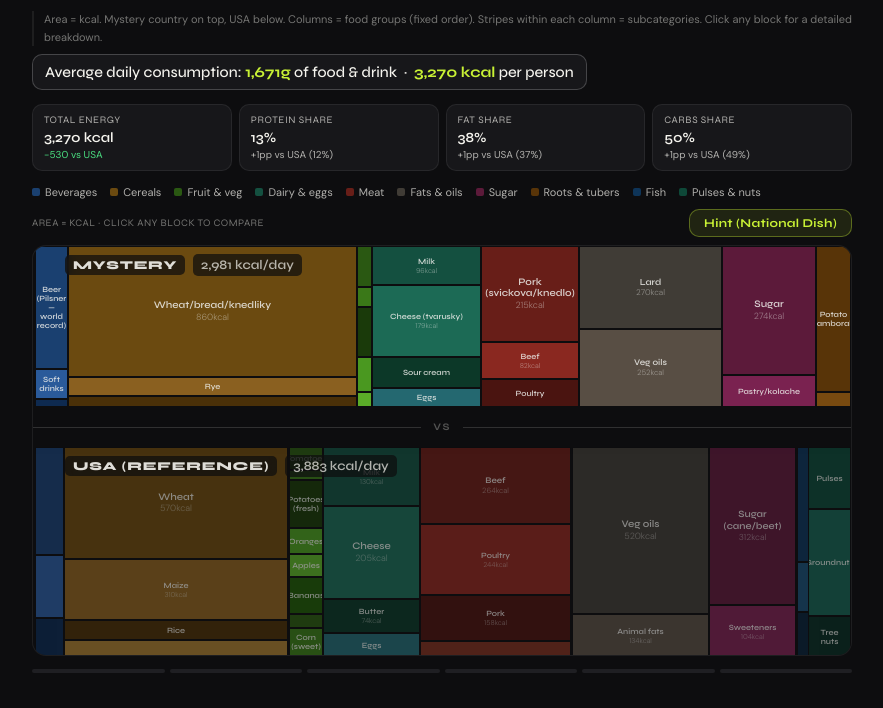
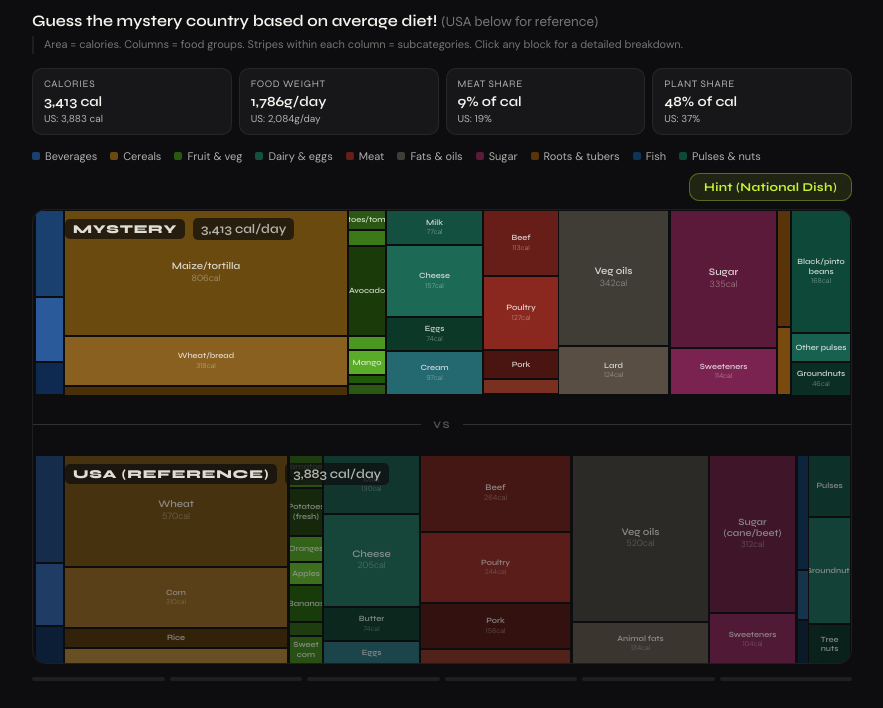
Before and after one commit to gillg0g/feastle, a plain HTML site: page index.html in a window 1280 px wide. Shown: the part 55-763 px from the top of the page, without its empty margins (198-1081 px from the left). Drawn offline with Linux system fonts and the light colour scheme.

Commit message:
Add files via upload

```diff
--- a/index.html
+++ b/index.html
@@ -39,7 +39,7 @@ main{width:100%;max-width:860px;padding:14px 20px 60px}
 .sc-label{font-size:10px;color:var(--muted);text-transform:uppercase;letter-spacing:.6px;margin-bottom:3px;font-family:'Syne',sans-serif}
 .sc-val{font-size:14px;font-weight:600;color:var(--text);font-family:'Syne',sans-serif;white-space:nowrap;overflow:hidden;text-overflow:ellipsis}
 .sc-sub{font-size:10px;margin-top:2px}
-.dp{color:#f87171}.dn{color:#4ade80}.dz{color:var(--muted)}
+.dp{color:var(--muted)}.dn{color:var(--muted)}.dz{color:var(--muted)}
 .legend{display:flex;flex-wrap:wrap;gap:5px 13px;margin-bottom:10px}
 .li{display:flex;align-items:center;gap:5px;font-size:11px;color:var(--muted);cursor:pointer;transition:color .12s}
 .li:hover{color:var(--text)}
@@ -136,13 +136,13 @@ main{width:100%;max-width:860px;padding:14px 20px 60px}
 </header>
 <main>
   <div class="game-header">
-    <p class="how-to">Area = kcal. Mystery country on top, USA below. Columns = food groups (fixed order). Stripes within each column = subcategories. Click any block for a detailed breakdown.</p>
-    <div class="consumption-label" id="consumption-label"></div>
+    <div style="font-size:16px;font-weight:600;color:var(--text);font-family:'Syne',sans-serif;margin-bottom:6px">Guess the mystery country based on average diet! <span style="color:var(--faint);font-weight:400;font-size:14px">(USA below for reference)</span></div>
+    <p class="how-to">Area = calories. Columns = food groups. Stripes within each column = subcategories. Click any block for a detailed breakdown.</p>
   </div>
   <div class="stats-row" id="stats-row"></div>
   <div class="legend" id="legend"></div>
   <div class="tm-toolbar">
-    <div class="tm-meta">Area = kcal · click any block to compare</div>
+    <div></div>
     <button class="hint-btn" id="food-hint-btn" onclick="revealFoodHint()">Hint (National Dish)</button>
   </div>
   <div id="food-hint-box"></div>
@@ -206,8 +206,8 @@ const USA = {
   name:"USA", region:"N. America", lat:38, lon:-97, kcal:3800, protein:112, fat:155, carbs:470,
   data:[
     {group:"Beverages",      subs:[{name:"Soft drinks",g:310,kcal:72},{name:"Alcohol",g:140,kcal:42},{name:"Juices",g:70,kcal:26}]},
-    {group:"Cereals",        subs:[{name:"Wheat",g:175,kcal:570},{name:"Maize",g:90,kcal:310},{name:"Rice",g:28,kcal:100},{name:"Other cereals",g:27,kcal:88}]},
-    {group:"Fruit & veg",    subs:[{name:"Tomatoes",g:88,kcal:18},{name:"Lettuce/salad",g:55,kcal:8},{name:"Potatoes (fresh)",g:48,kcal:37},{name:"Oranges",g:42,kcal:20},{name:"Apples",g:38,kcal:18},{name:"Bananas",g:32,kcal:29},{name:"Onions",g:28,kcal:11},{name:"Corn (sweet)",g:25,kcal:22}]},
+    {group:"Cereals",        subs:[{name:"Wheat",g:175,kcal:570},{name:"Corn",g:90,kcal:310},{name:"Rice",g:28,kcal:100},{name:"Other cereals",g:27,kcal:88}]},
+    {group:"Fruit & veg",    subs:[{name:"Tomatoes",g:88,kcal:18},{name:"Lettuce/salad",g:55,kcal:8},{name:"Potatoes (fresh)",g:48,kcal:37},{name:"Oranges",g:42,kcal:20},{name:"Apples",g:38,kcal:18},{name:"Bananas",g:32,kcal:29},{name:"Onions",g:28,kcal:11},{name:"Sweet corn",g:25,kcal:22}]},
     {group:"Dairy & eggs",   subs:[{name:"Milk",g:200,kcal:130},{name:"Cheese",g:55,kcal:205},{name:"Butter",g:10,kcal:74},{name:"Eggs",g:38,kcal:54}]},
     {group:"Meat",           subs:[{name:"Beef",g:112,kcal:264},{name:"Poultry",g:122,kcal:244},{name:"Pork",g:70,kcal:158},{name:"Other meat",g:26,kcal:54}]},
     {group:"Fats & oils",    subs:[{name:"Veg oils",g:58,kcal:520},{name:"Animal fats",g:17,kcal:134}]},
@@ -1175,10 +1175,17 @@ function groupKcal(d){return d.subs.reduce((s,x)=>s+x.kcal,0)}
 function groupG(d){return d.subs.reduce((s,x)=>s+x.g,0)}
 
 /* ── DATE SEED ── */
-function todayStr(){const d=new Date();return`${d.getFullYear()}-${d.getMonth()+1}-${d.getDate()}`}
-function seededRng(seed){
-  let s=0;for(let i=0;i<seed.length;i++)s=(s*31+seed.charCodeAt(i))>>>0;
-  return()=>{s=(s*1664525+1013904223)>>>0;return s/4294967296};
+function todayStr(){const d=new Date();return d.toISOString().slice(0,10);} // YYYY-MM-DD
+function seededRng(str){
+  // FNV-1a hash → mulberry32 PRNG for good per-day variety
+  let h=2166136261>>>0;
+  for(let i=0;i<str.length;i++){h^=str.charCodeAt(i);h=Math.imul(h,16777619)>>>0;}
+  return function(){
+    h+=0x6D2B79F5;
+    let t=Math.imul(h^h>>>15,1|h);
+    t^=t+Math.imul(t^t>>>7,61|t);
+    return((t^t>>>14)>>>0)/4294967296;
+  };
 }
 function getDailyCountry(){
   const rng=seededRng(todayStr());
@@ -1195,14 +1202,6 @@ function arrowSVG(deg){return`<svg class="arrow-svg" width="13" height="13" view
 /* ── STATE ── */
 let ST={answer:null,guesses:[],done:false,streak:0};
 
-function renderConsumptionLabel(){
-  const a = ST.answer;
-  const el = document.getElementById('consumption-label');
-  if (!el) return;
-  // Convert kcal to macros in grams for display
-  const totalG = a.data.reduce((s,d) => s + d.subs.reduce((ss,x) => ss + x.g, 0), 0);
-  el.innerHTML = `Average daily consumption: <span>${totalG.toLocaleString()}g</span> of food &amp; drink &nbsp;·&nbsp; <span>${a.kcal.toLocaleString()} kcal</span> per person`;
-}
 
 function init(){
   ST.answer=getDailyCountry();ST.guesses=[];ST.done=false;
@@ -1217,23 +1216,30 @@ function init(){
   if(fhb){fhb.disabled=false;fhb.textContent='Hint (National Dish)';}
   const d=new Date();
   document.getElementById('date-pill').textContent=d.toLocaleDateString('en-US',{month:'short',day:'numeric'});
-  renderStats();renderLegend();renderCombo();renderPips();renderGuesses();renderConsumptionLabel();
-}
-
-/* ── STATS ── */
+  renderStats();renderLegend();renderCombo();renderPips();renderGuesses();
+}
+
 function sign(v){return v>0?'+':''}
 function dc(v,t=30){return Math.abs(v)<=t?'dz':v>0?'dp':'dn'}
+function totalKcal(country){return country.data.reduce((s,d)=>s+d.subs.reduce((ss,x)=>ss+x.kcal,0),0);}
 function renderStats(){
   const a=ST.answer,u=USA;
-  const aK=a.kcal,uK=u.kcal,dK=aK-uK;
-  const aPr=Math.round(a.protein*4/aK*100),uPr=Math.round(u.protein*4/uK*100);
-  const aFt=Math.round(a.fat*9/aK*100),uFt=Math.round(u.fat*9/uK*100);
-  const aCb=Math.round(a.carbs*4/aK*100),uCb=Math.round(u.carbs*4/uK*100);
+  const aK=totalKcal(a),uK=totalKcal(u);
+  const aG=a.data.reduce((s,d)=>s+d.subs.reduce((ss,x)=>ss+x.g,0),0);
+  const uG=u.data.reduce((s,d)=>s+d.subs.reduce((ss,x)=>ss+x.g,0),0);
+  // Meat share of cal
+  const aMeatK=a.data.filter(d=>d.group==='Meat').reduce((s,d)=>s+d.subs.reduce((ss,x)=>ss+x.kcal,0),0);
+  const uMeatK=u.data.filter(d=>d.group==='Meat').reduce((s,d)=>s+d.subs.reduce((ss,x)=>ss+x.kcal,0),0);
+  const aMeatPct=Math.round(aMeatK/aK*100),uMeatPct=Math.round(uMeatK/uK*100);
+  const plantGroups=['Cereals','Fruit & veg','Roots & tubers','Pulses & nuts'];
+  const aPlantK=a.data.filter(d=>plantGroups.includes(d.group)).reduce((s,d)=>s+d.subs.reduce((ss,x)=>ss+x.kcal,0),0);
+  const uPlantK=u.data.filter(d=>plantGroups.includes(d.group)).reduce((s,d)=>s+d.subs.reduce((ss,x)=>ss+x.kcal,0),0);
+  const aPlantPct=Math.round(aPlantK/aK*100),uPlantPct=Math.round(uPlantK/uK*100);
   document.getElementById('stats-row').innerHTML=`
-    <div class="sc"><div class="sc-label">Total energy</div><div class="sc-val">${aK.toLocaleString()} kcal</div><div class="sc-sub ${dc(dK,80)}">${sign(dK)}${dK.toLocaleString()} vs USA</div></div>
-    <div class="sc"><div class="sc-label">Protein share</div><div class="sc-val">${aPr}%</div><div class="sc-sub ${dc(aPr-uPr,2)}">${sign(aPr-uPr)}${aPr-uPr}pp vs USA (${uPr}%)</div></div>
-    <div class="sc"><div class="sc-label">Fat share</div><div class="sc-val">${aFt}%</div><div class="sc-sub ${dc(aFt-uFt,2)}">${sign(aFt-uFt)}${aFt-uFt}pp vs USA (${uFt}%)</div></div>
-    <div class="sc"><div class="sc-label">Carbs share</div><div class="sc-val">${aCb}%</div><div class="sc-sub ${dc(aCb-uCb,2)}">${sign(aCb-uCb)}${aCb-uCb}pp vs USA (${uCb}%)</div></div>`;
+    <div class="sc"><div class="sc-label">Calories</div><div class="sc-val">${aK.toLocaleString()} cal</div><div class="sc-sub dz">US: ${uK.toLocaleString()} cal</div></div>
+    <div class="sc"><div class="sc-label">Food weight</div><div class="sc-val">${aG.toLocaleString()}g/day</div><div class="sc-sub dz">US: ${uG.toLocaleString()}g/day</div></div>
+    <div class="sc"><div class="sc-label">Meat share</div><div class="sc-val">${aMeatPct}% of cal</div><div class="sc-sub dz">US: ${uMeatPct}%</div></div>
+    <div class="sc"><div class="sc-label">Plant share</div><div class="sc-val">${aPlantPct}% of cal</div><div class="sc-sub dz">US: ${uPlantPct}%</div></div>`;
 }
 
 /* ── LEGEND ── */
@@ -1245,7 +1251,7 @@ function renderLegend(){
 }
 
 /* ── COMBO RENDER (proportional, aligned, subcategory stripes) ── */
-const GAP=40,MAX_H=210;
+const GAP=60,MAX_H=210;
 
 function buildCols(country,drawW){
   const totalKcal=country.data.reduce((s,d)=>s+groupKcal(d),0);
@@ -1282,7 +1288,7 @@ function renderCombo(){
     // Floating label bar sitting in the top-left of each row
     const el=document.createElement('div');
     el.style.cssText=`position:absolute;top:${top+8}px;left:32px;z-index:6;display:flex;align-items:center;gap:8px;pointer-events:none`;
-    el.innerHTML=`<span style="font-size:12px;font-family:'Syne',sans-serif;font-weight:800;letter-spacing:.8px;text-transform:uppercase;color:rgba(245,244,238,0.90);background:rgba(13,13,15,0.72);padding:3px 8px;border-radius:5px;backdrop-filter:blur(4px)">${lbl}</span><span style="font-size:13px;font-family:'Syne',sans-serif;font-weight:600;color:rgba(245,244,238,0.70);background:rgba(13,13,15,0.72);padding:3px 8px;border-radius:5px">${kcal.toLocaleString()} kcal/day</span>`;
+    el.innerHTML=`<span style="font-size:12px;font-family:'Syne',sans-serif;font-weight:800;letter-spacing:.8px;text-transform:uppercase;color:rgba(245,244,238,0.90);background:rgba(13,13,15,0.72);padding:3px 8px;border-radius:5px;backdrop-filter:blur(4px)">${lbl}</span><span style="font-size:13px;font-family:'Syne',sans-serif;font-weight:600;color:rgba(245,244,238,0.70);background:rgba(13,13,15,0.72);padding:3px 8px;border-radius:5px">${kcal.toLocaleString()} cal/day</span>`;
     canvas.appendChild(el);
   });
 
@@ -1310,7 +1316,7 @@ function renderCombo(){
         // label only if big enough
         if(col.w>30&&subH>18){
           const fs=Math.min(10,Math.max(8,Math.min(col.w,subH)/9));
-          el.innerHTML=`<span class="bl" style="font-size:${fs}px;color:rgba(237,237,234,0.85)">${sub.name}</span>${subH>32&&col.w>45?`<span class="bv" style="font-size:${Math.max(7,fs-1)}px;color:rgba(237,237,234,0.6)">${sub.kcal}kcal</span>`:''}`;
+          el.innerHTML=`<span class="bl" style="font-size:${fs}px;color:rgba(237,237,234,0.85)">${sub.name}</span>${subH>32&&col.w>45?`<span class="bv" style="font-size:${Math.max(7,fs-1)}px;color:rgba(237,237,234,0.6)">${sub.kcal}cal</span>`:''}`;
         }
         if(clickable){
           el.addEventListener('click',()=>showPopup(col.group));
@@ -1318,7 +1324,7 @@ function renderCombo(){
         el.addEventListener('mousemove',e=>{
           const tt=document.getElementById('tt');
           tt.style.display='block';tt.style.left=(e.clientX+12)+'px';tt.style.top=(e.clientY-8)+'px';
-          tt.textContent=`${col.group} › ${sub.name}: ${sub.g}g · ${sub.kcal}kcal${clickable?' · click for full comparison':''}`;
+          tt.textContent=`${col.group} › ${sub.name}: ${sub.g}g · ${sub.kcal}cal${clickable?' · click for full comparison':''}`;
         });
         el.addEventListener('mouseleave',()=>{document.getElementById('tt').style.display='none';});
         canvas.appendChild(el);
@@ -1338,7 +1344,7 @@ function showPopup(group){
   const c=CAT_COLORS[group]||{base:'#555'};
   const mK=md?groupKcal(md):0,mG=md?groupG(md):0;
   const uK=ud?groupKcal(ud):0,uG=ud?groupG(ud):0;
-  const mTotK=ST.answer.kcal,uTotK=USA.kcal;
+  const mTotK=totalKcal(ST.answer),uTotK=totalKcal(USA);
   const mTotG=ST.answer.data.reduce((s,d)=>s+groupG(d),0);
   const uTotG=USA.data.reduce((s,d)=>s+groupG(d),0);
   const mSk=Math.round(mK/mTotK*100),uSk=Math.round(uK/uTotK*100);
@@ -1359,7 +1365,7 @@ function showPopup(group){
       const uk=uSubMap[s.name]?.kcal||0,ug=uSubMap[s.name]?.g||0;
       const dc=s.mK-uk;
       const dotColor=subColor(group,si);
-      return`<tr><td><span class="sub-dot" style="background:${dotColor}"></span>${s.name}</td><td>${s.mG}g</td><td>${ug}g</td><td style="color:${cc(dc)}">${fmt(dc)}kcal</td></tr>`;
+      return`<tr><td><span class="sub-dot" style="background:${dotColor}"></span>${s.name}</td><td>${s.mG}g</td><td>${ug}g</td><td style="color:${cc(dc)}">${fmt(dc)}cal</td></tr>`;
     }).join('');
 
   const mx=Math.max(mG,uG,1);
@@ -1368,18 +1374,18 @@ function showPopup(group){
       <div class="popup" onclick="event.stopPropagation()">
         <button class="popup-close" onclick="closePopup()">✕</button>
         <div class="popup-title"><span class="popup-dot" style="background:${c.base}"></span>${group}</div>
-        <div class="pr"><span class="prl">Mystery kcal/day</span><span class="prv">${mK} kcal (${mSk}% of diet)</span></div>
-        <div class="pr"><span class="prl">USA kcal/day</span><span class="prv">${uK} kcal (${uSk}% of diet)</span></div>
-        <div class="pr"><span class="prl">Kcal diff</span><span class="prv" style="color:${cc(dK)}">${fmt(dK)} kcal (${fmt(dKpct)}%)</span></div>
+        <div class="pr"><span class="prl">Mystery cal/day</span><span class="prv">${mK} cal (${mSk}% of diet)</span></div>
+        <div class="pr"><span class="prl">USA cal/day</span><span class="prv">${uK} cal (${uSk}% of diet)</span></div>
+        <div class="pr"><span class="prl">Cal diff</span><span class="prv" style="color:${cc(dK)}">${fmt(dK)} cal (${fmt(dKpct)}%)</span></div>
         <div class="pr"><span class="prl">Weight diff</span><span class="prv" style="color:${cc(dG)}">${fmt(dG)}g (${fmt(dGpct)}%)</span></div>
-        <div class="pr"><span class="prl">Diet share diff</span><span class="prv" style="color:${cc(mSk-uSk)}">${fmt(mSk-uSk)}pp kcal · ${fmt(mSg-uSg)}pp weight</span></div>
+        <div class="pr"><span class="prl">Diet share diff</span><span class="prv" style="color:${cc(mSk-uSk)}">${fmt(mSk-uSk)}pp cal · ${fmt(mSg-uSg)}pp weight</span></div>
         <div class="pbar-wrap">
           <div class="pbar-lbl">g/day</div>
           <div class="pbar-row"><span class="pbar-name">Mystery</span><div class="pbar-track"><div class="pbar-fill" style="width:${Math.round(mG/mx*100)}%;background:${c.base}"></div></div><span class="pbar-val">${mG}g</span></div>
           <div class="pbar-row"><span class="pbar-name">USA</span><div class="pbar-track"><div class="pbar-fill" style="width:${Math.round(uG/mx*100)}%;background:#2a5898"></div></div><span class="pbar-val">${uG}g</span></div>
         </div>
         <table class="sub-table" style="margin-top:14px">
-          <thead><tr><th>Item</th><th>Mystery</th><th>USA</th><th>Δkcal</th></tr></thead>
+          <thead><tr><th>Item</th><th>Mystery</th><th>USA</th><th>Δcal</th></tr></thead>
           <tbody>${subRows}</tbody>
         </table>
       </div>
@@ -1435,7 +1441,7 @@ function showResult(won){
   document.getElementById('result-area').innerHTML=`
     <div class="result-card">
       <div class="result-title ${won?'won':'lost'}">${won?'Correct!':'Answer: '+a.name}</div>
-      <div class="result-sub">${a.name} · ${a.region} · ${a.kcal.toLocaleString()} kcal/day · ${ST.guesses.length}/6 guesses</div>
+      <div class="result-sub">${a.name} · ${a.region} · ${totalKcal(a).toLocaleString()} cal/day · ${ST.guesses.length}/6 guesses</div>
       ${won?`<div class="result-streak">◆ Streak: ${ST.streak}</div>`:''}
     </div>
     <button class="next-btn" onclick="startFree()">Play free mode (random) →</button>`;
@@ -1454,7 +1460,7 @@ function startFree(){
   document.getElementById('food-hint-box').innerHTML='';
   const fhb=document.getElementById('food-hint-btn');
   if(fhb){fhb.disabled=false;fhb.textContent='Hint (National Dish)';}
-  renderStats();renderLegend();renderCombo();renderPips();renderGuesses();renderConsumptionLabel();
+  renderStats();renderLegend();renderCombo();renderPips();renderGuesses();
 }
 
 /* ── FOOD HINT ── */
```
